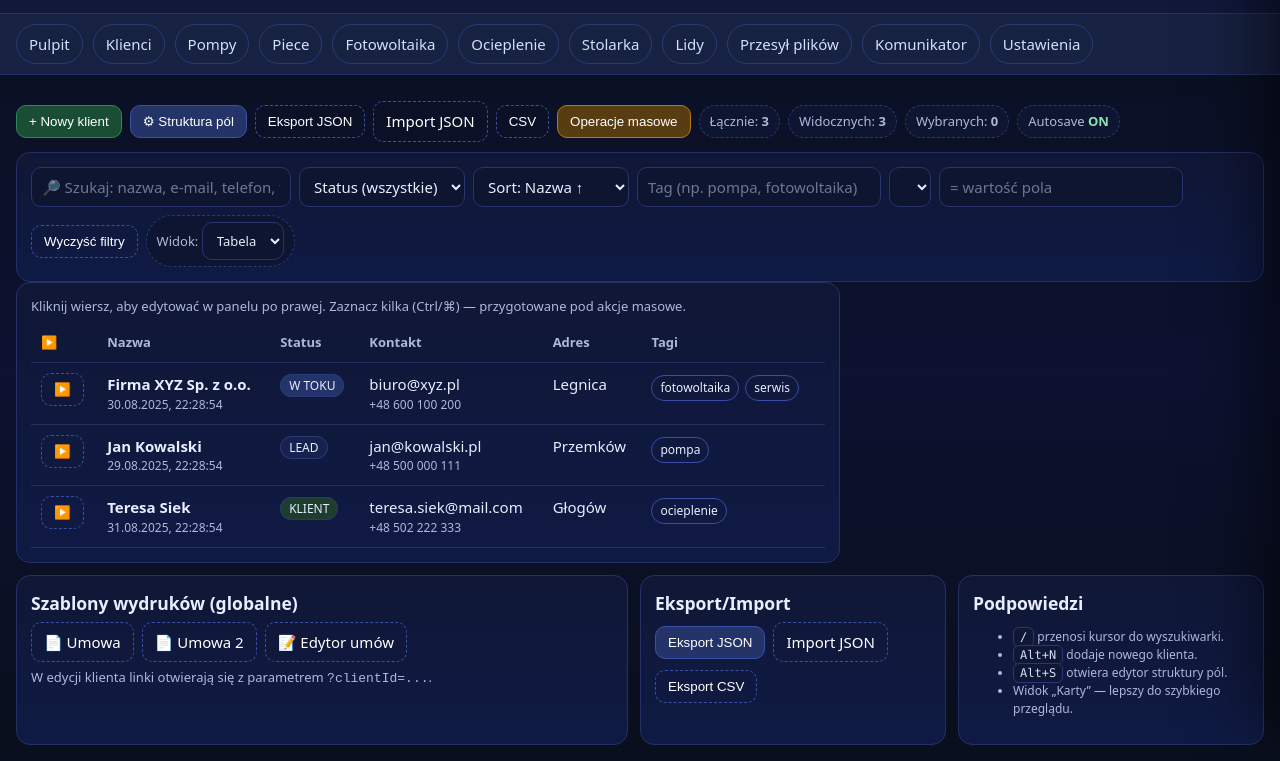
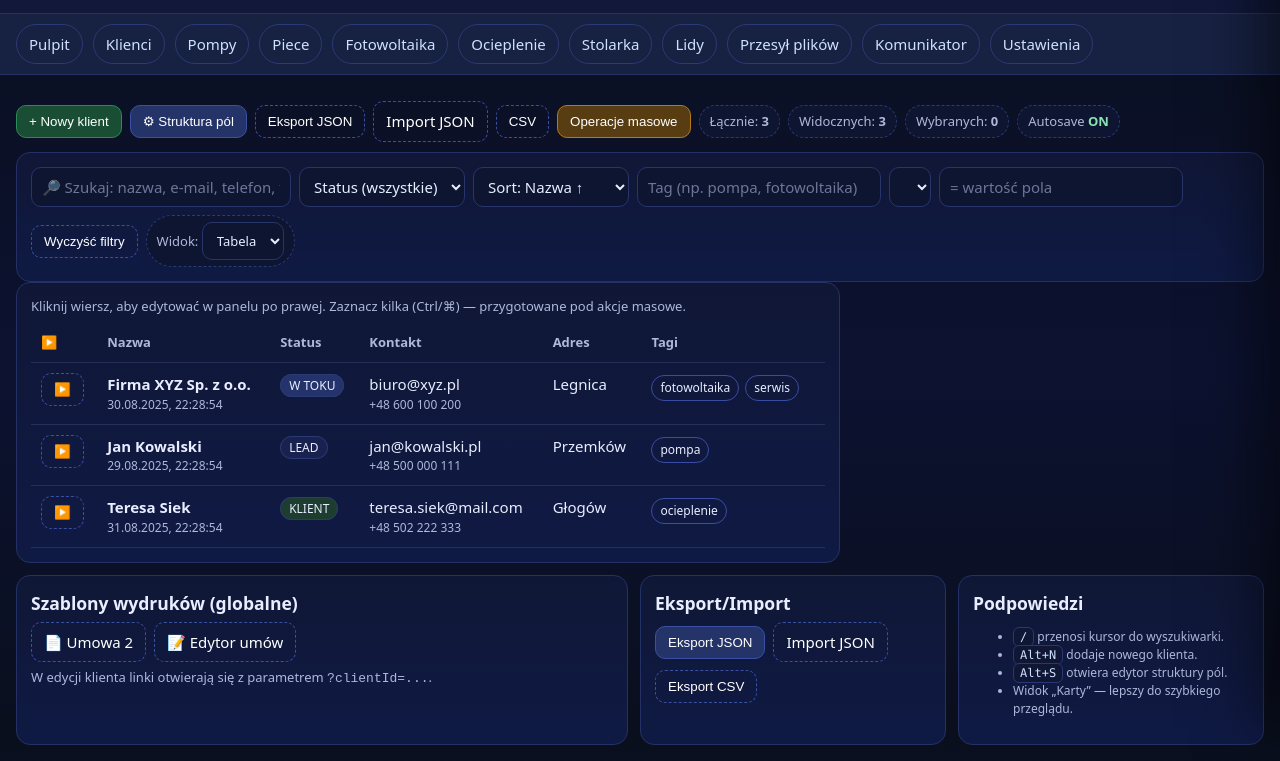
Before and after one commit to Mozola-satlawa/crm, a website: page klienci.html in a window 1280 px wide. Shown: the part 72-833 px from the top of the page. Drawn offline with Linux system fonts and the light colour scheme.

Commit message:
Update klienci.html

```diff
--- a/klienci.html
+++ b/klienci.html
@@ -197,7 +197,7 @@
           </div>
         </div>
 
-        <!-- UMOWY / SZABLONY (w tym umowa.html i umowa2.html) -->
+        <!-- UMOWY / SZABLONY (umowa2.html) -->
         <h4 style="margin:14px 0 6px">Umowy / Szablony</h4>
         <div class="small muted">Generuj/edytuj umowę na podstawie danych klienta.</div>
         <div class="row" id="contractsLinks" style="margin-top:8px;flex-wrap:wrap;gap:8px">
@@ -226,7 +226,6 @@
     <div class="card">
       <h3 style="margin:0 0 6px">Szablony wydruków (globalne)</h3>
       <div class="row">
-        <a class="btn ghost" href="umowa.html" target="_blank" rel="noopener">📄 Umowa</a>
         <a class="btn ghost" href="umowa2.html" target="_blank" rel="noopener">📄 Umowa 2</a>
         <a class="btn ghost" href="umowy.html" target="_blank" rel="noopener">📝 Edytor umów</a>
       </div>
```
